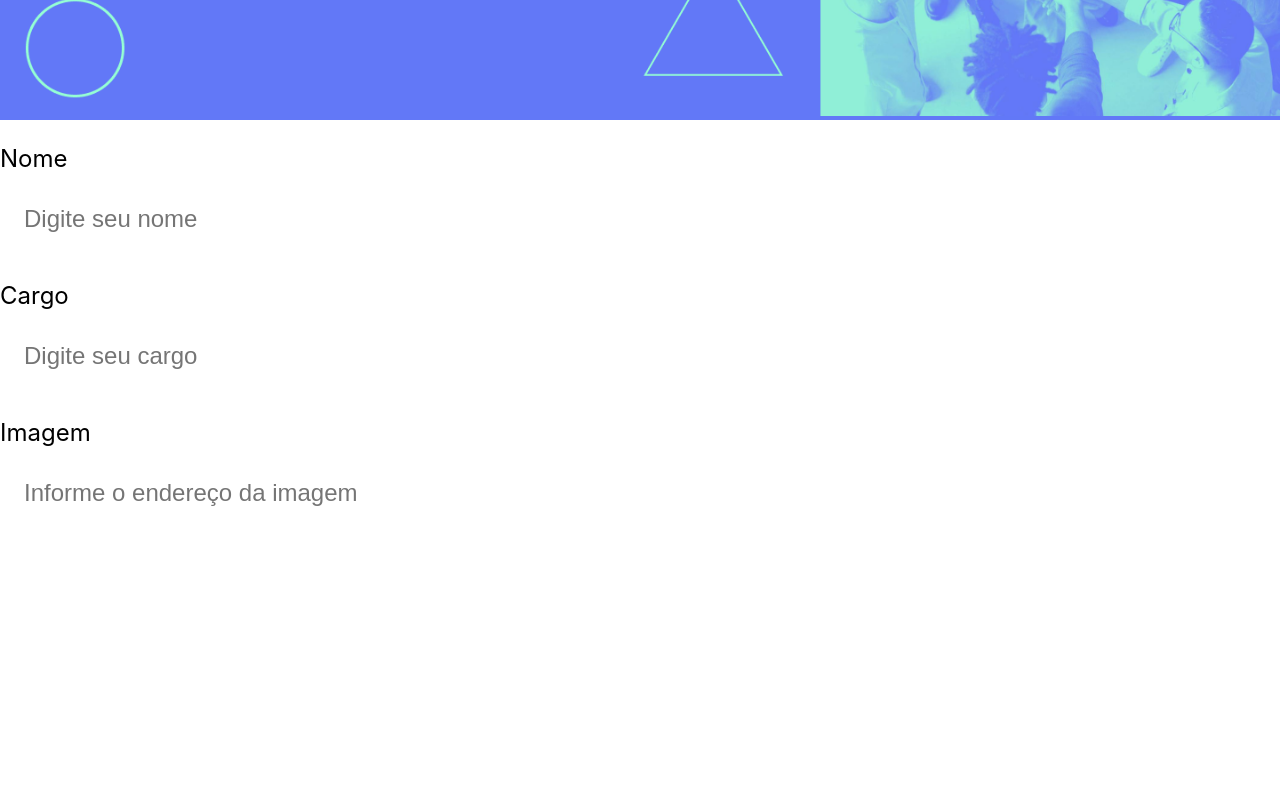
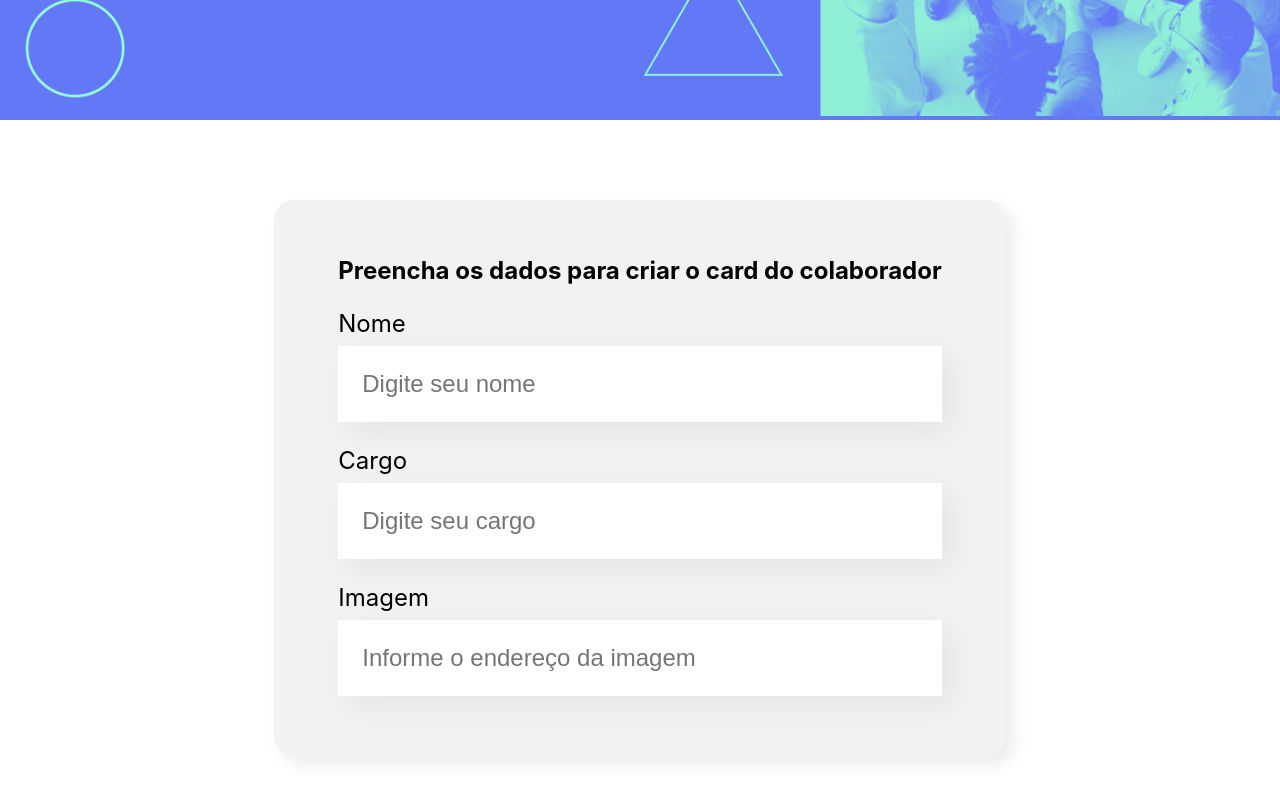
Before and after one commit to Juanmicheljm65/React-Project, a JavaScript app: page / in a window 1280 px wide. Shown: the part 378-1178 px from the top of the page. Before the commit the page ends 933 px from the top, so only its background shows below. Built offline with nearby package versions, Linux system fonts and the light colour scheme; the HTML template or start-up script is replaced by a standard one.

Commit message:
Criação e estilização do form

```diff
--- a/src/App.js
+++ b/src/App.js
@@ -1,13 +1,11 @@
 import Banner from "./componentes/Banner";
-import CampoTexto from "./componentes/CampoTexto";
+import Formulario from "./componentes/Formulario";
 
 function App() {
   return (
     <div className="App">
       <Banner />
-      <CampoTexto label="Nome" placeholder="Digite seu nome"/>
-      <CampoTexto label="Cargo" placeholder="Digite seu cargo"/>
-      <CampoTexto label="Imagem" placeholder="Informe o endereço da imagem"/>
+      <Formulario />
     </div>
   );
 }
--- a/src/componentes/CampoTexto/CampoTexto.css
+++ b/src/componentes/CampoTexto/CampoTexto.css
@@ -10,7 +10,7 @@
 
 .campo-texto input {
     background-color: #fff;
-    box-shadow: 10px 10px 30px rgba(0, 0, 0, 0,.06);
+    box-shadow: 10px 10px 30px rgba(0, 0, 0, 0.06);
     width: 100%;
     border: none;
     font-size: 24px;
--- /dev/null
+++ b/src/componentes/Formulario/Formulario.css
@@ -0,0 +1,13 @@
+.formulario {
+    display: flex;
+    justify-content: center;
+    margin: 80px 0;
+}
+
+.formulario form {
+    max-width: 80%;
+    background-color: #F2F2F2;
+    border-radius: 20px;
+    padding: 36px 64px;
+    box-shadow: 8px 8px 16px rgba(0, 0, 0, 0.08);
+}
--- /dev/null
+++ b/src/componentes/Formulario/index.js
@@ -0,0 +1,17 @@
+import './Formulario.css';
+import CampoTexto from "../CampoTexto";
+
+const Formulario = () => {
+  return (
+    <section className="formulario">
+      <form>
+        <h2>Preencha os dados para criar o card do colaborador</h2>
+        <CampoTexto label="Nome" placeholder="Digite seu nome" />
+        <CampoTexto label="Cargo" placeholder="Digite seu cargo" />
+        <CampoTexto label="Imagem" placeholder="Informe o endereço da imagem" />
+      </form>
+    </section>
+  );
+};
+
+export default Formulario;
```
